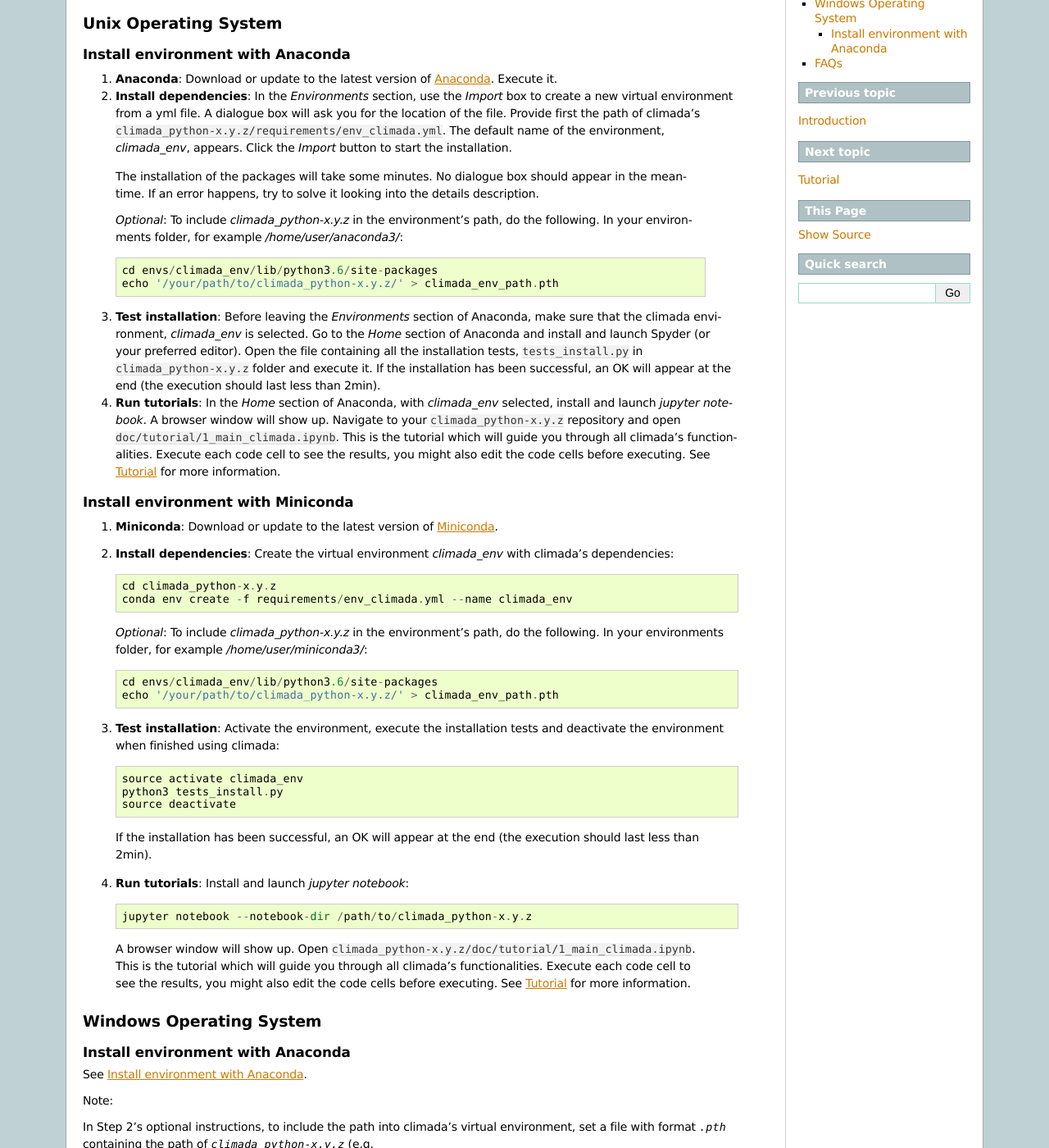
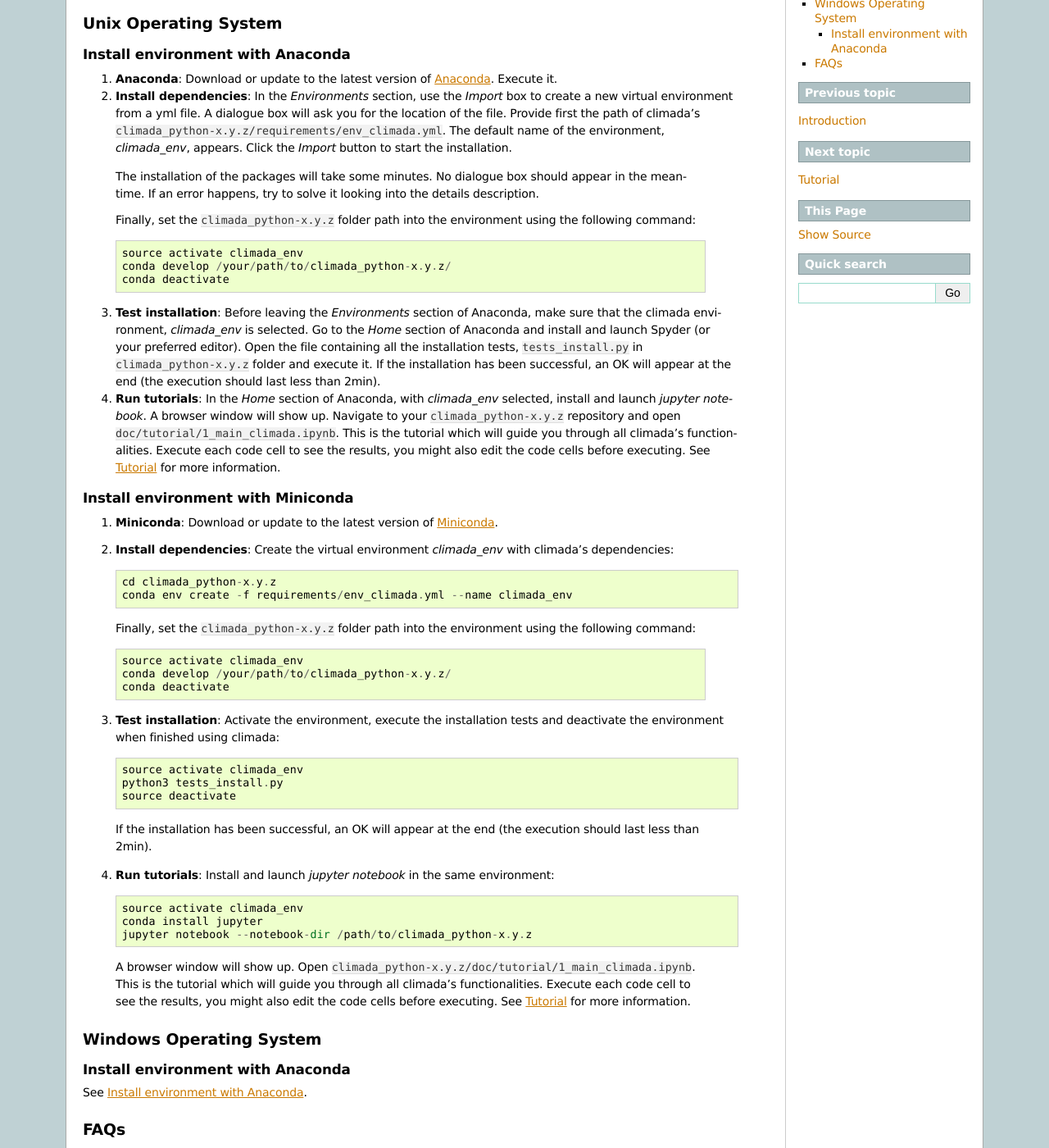
Before and after one commit to olivermarchand/climada_python, a Sphinx documentation site: the page built from doc/guide/install.rst, in a window 1280 px wide and 1400 px high, scrolled down 305 px. Shown: the whole window at 82% size. Built offline with Sphinx 7.4.7, drawn with Linux system fonts in a browser that asks for light colours; pages that are not in the unit, such as notebooks, are missing from menus; some of the changed text lies outside the part shown.

Commit message:
update install doc: new command to set path

```diff
--- a/doc/guide/install.rst
+++ b/doc/guide/install.rst
@@ -23,10 +23,11 @@ Install environment with Anaconda
 
   The installation of the packages will take some minutes. No dialogue box should appear in the meantime. If an error happens, try to solve it looking into the details description.
 
-  *Optional*: To include *climada_python-x.y.z* in the environment's path, do the following. In your environments folder, for example */home/user/anaconda3/*::
+  Finally, set the ``climada_python-x.y.z`` folder path into the environment using the following command::
 
-   cd envs/climada_env/lib/python3.6/site-packages
-   echo '/your/path/to/climada_python-x.y.z/' > climada_env_path.pth
+   source activate climada_env
+   conda develop /your/path/to/climada_python-x.y.z/
+   conda deactivate
 
 3. **Test installation**: Before leaving the *Environments* section of Anaconda, make sure that the climada environment, *climada_env* is selected. Go to the *Home* section of Anaconda and install and launch Spyder (or your preferred editor). Open the file containing all the installation tests, ``tests_install.py`` in ``climada_python-x.y.z`` folder and execute it. If the installation has been successful, an OK will appear at the end (the execution should last less than 2min).
 
@@ -41,10 +42,11 @@ Install environment with Miniconda
     cd climada_python-x.y.z
     conda env create -f requirements/env_climada.yml --name climada_env
 
-   *Optional*: To include *climada_python-x.y.z* in the environment's path, do the following. In your environments folder, for example */home/user/miniconda3/*::
+  Finally, set the ``climada_python-x.y.z`` folder path into the environment using the following command::
 
-    cd envs/climada_env/lib/python3.6/site-packages
-    echo '/your/path/to/climada_python-x.y.z/' > climada_env_path.pth
+   source activate climada_env
+   conda develop /your/path/to/climada_python-x.y.z/
+   conda deactivate
 
 3. **Test installation**: Activate the environment, execute the installation tests and deactivate the environment when finished using climada::
 
@@ -54,8 +56,10 @@ Install environment with Miniconda
 
  If the installation has been successful, an OK will appear at the end (the execution should last less than 2min).
 
-4. **Run tutorials**: Install and launch *jupyter notebook*::
+4. **Run tutorials**: Install and launch *jupyter notebook* in the same environment::
 
+    source activate climada_env
+    conda install jupyter
     jupyter notebook --notebook-dir /path/to/climada_python-x.y.z
 
  A browser window will show up. Open ``climada_python-x.y.z/doc/tutorial/1_main_climada.ipynb``. This is the tutorial which will guide you through all climada's functionalities. Execute each code cell to see the results, you might also edit the code cells before executing. See :doc:`tutorial` for more information.
@@ -67,12 +71,6 @@ Install environment with Anaconda
 ---------------------------------
 
 See `Install environment with Anaconda`_.
-
-Note:
-
-In Step 2's optional instructions, to include the path into climada's virtual environment, set a file with format `.pth` containing the path of `climada_python-x.y.z` (e.g. ``C:\\Users\\USERNAME\\Documents\\climada_python-x.y.z\\``) in::
-
-   */Anaconda3/envs/climada_env/Lib/site-packages
 
 FAQs
 ====
@@ -87,3 +85,5 @@ FAQs
     pip install library_name
 
   where ``library_name`` is the missing library.
+
+* Conda right problems in macOS Mojave: try the solutions suggested here `https://github.com/conda/conda/issues/8440 <https://github.com/conda/conda/issues/8440>`_.
```
